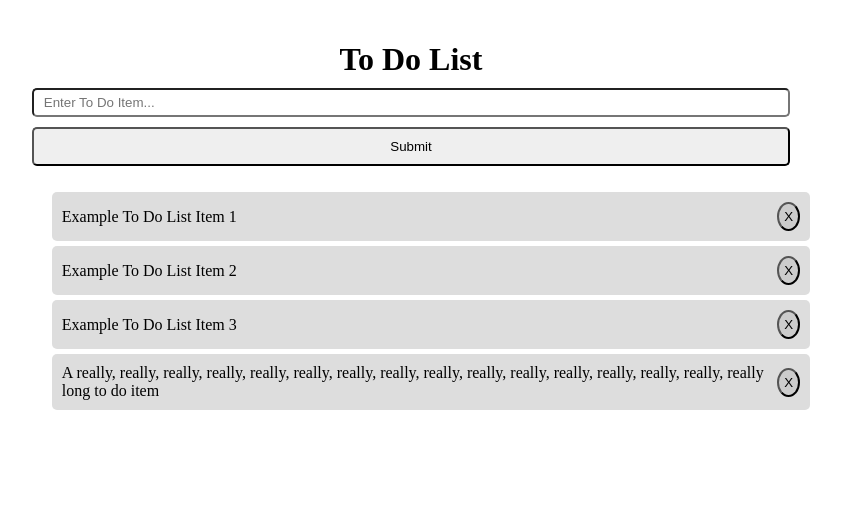
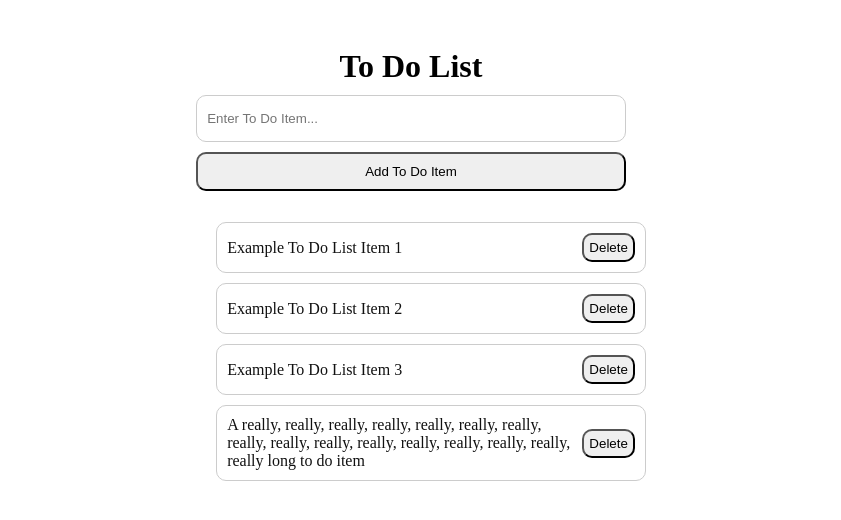
Before and after one commit to harrison-he/to-do-list-web, a React app: page / in a window 1280 px wide. Shown: the top 520 px of the page, without its empty margins (229-1070 px from the left). Built offline with nearby package versions, Linux system fonts and the light colour scheme; the HTML template or start-up script is replaced by a standard one.

Commit message:
grayscale styling for to do list

```diff
--- a/package.json
+++ b/package.json
@@ -19,6 +19,7 @@
   },
   "homepage": "https://github.com/harrison-he/to-do-list-web#readme",
   "dependencies": {
+    "express": "^4.17.1",
     "react": "^16.9.0",
     "react-dom": "^16.9.0",
     "react-redux": "^7.1.1",
--- a/src/App.js
+++ b/src/App.js
@@ -10,20 +10,17 @@ const styles = {
         display: "flex",
         flexDirection: "column",
         alignItems: "center",
-        marginTop: "20px",
-        marginBottom: "5px",
         marginLeft: "auto",
         marginRight: "auto",
-        width: window.innerWidth > 700 ? "60%" : "95%",
+        width: window.innerWidth > 700 ? "34%" : "95%",
     },
     heading: {
+        marginTop: "40px",
         textAlign: "center",
         marginBottom: "10px",
         width: "100%"
     }
 }
-
-console.log("Width: ",styles.container.width)
 
 class App extends Component {
     render() {
--- a/src/Components/AddToDo.js
+++ b/src/Components/AddToDo.js
@@ -5,16 +5,18 @@ const styles = {
     form: {
         display: "flex",
         flexDirection: "column",
-        marginBottom: "10px",
+        marginBottom: "15px",
         width: "100%"
     },
     inputBar: {
         marginBottom: "10px",
-        borderRadius: "5px",
-        padding: "5px 10px"
+        borderRadius: "10px",
+        padding: "5px 10px",
+        height: "35px",
+        border: "1px solid #ccc"
     },
     submit: {
-        borderRadius: "5px",
+        borderRadius: "10px",
         padding: "10px",
     }
 }
@@ -24,7 +26,7 @@ class AddToDo extends Component {
         return (
             <form style={styles.form}>
                 <input style={styles.inputBar} placeholder="Enter To Do Item..." />
-                <input style={styles.submit} type="submit" ></input>
+                <button style={styles.submit} type="submit" >Add To Do Item</button>
             </form>
         )
     }
--- a/src/Components/ToDoList.js
+++ b/src/Components/ToDoList.js
@@ -9,18 +9,18 @@ const styles = {
     item: {
         display: "flex",
         justifyContent: "space-between",
-        // border: "2px #bbb solid",
+        border: "1px #ccc solid",
         padding: "10px",
-        marginBottom: "5px",
-        borderRadius: "5px",
-        backgroundColor: "#ddd",
-        alignItems: "center"
+        marginBottom: "10px",
+        borderRadius: "10px",
+        backgroundColor: "#fff",
+        alignItems: "center",
+        color: "#111"
     },
     delete: {
         padding: "5px",
-        borderRadius: "100%",
-        // border: "none",
-        backgroundColor: "#ccc"
+        borderRadius: "10px",
+
     }
 }
 
@@ -28,10 +28,10 @@ class ToDoList extends Component {
     render() {
         return (
             <ul style={styles.list}>
-                <li style={styles.item}><span>Example To Do List Item 1</span><button style={styles.delete}>X</button></li>
-                <li style={styles.item}><span>Example To Do List Item 2</span><button style={styles.delete}>X</button></li>
-                <li style={styles.item}><span>Example To Do List Item 3</span><button style={styles.delete}>X</button></li>
-                <li style={styles.item}><span>A really, really, really, really, really, really, really, really, really, really, really, really, really, really, really, really long to do item</span><button style={styles.delete}>X</button></li>
+                <li style={styles.item}><span>Example To Do List Item 1</span><button style={styles.delete}>Delete</button></li>
+                <li style={styles.item}><span>Example To Do List Item 2</span><button style={styles.delete}>Delete</button></li>
+                <li style={styles.item}><span>Example To Do List Item 3</span><button style={styles.delete}>Delete</button></li>
+                <li style={styles.item}><span>A really, really, really, really, really, really, really, really, really, really, really, really, really, really, really, really long to do item</span><button style={styles.delete}>Delete</button></li>
             </ul>
         )
     }
```
Also changed, not shown: 2 other files (tests, documents, lock files or other folders).
